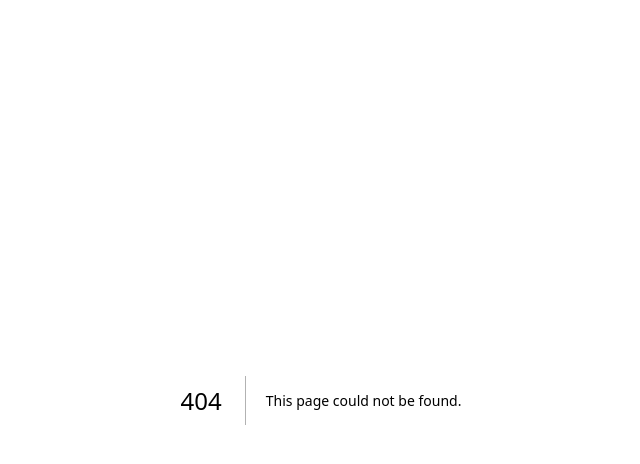
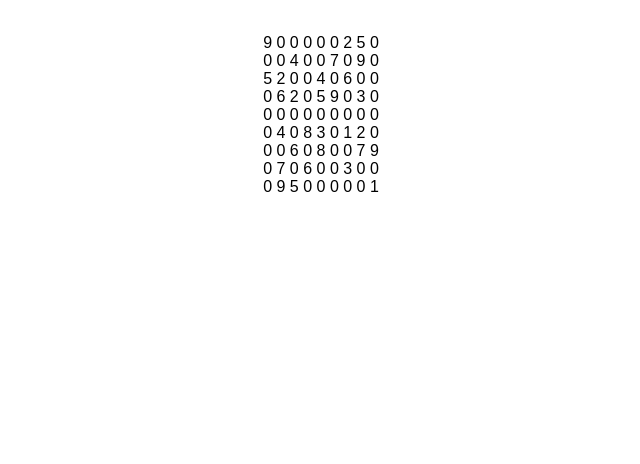
Before and after one commit to vadimgierko/sudoku-solver, a Next.js app: page /use-backtracking-algorithm in a window 1280 px wide. Before the commit this address had no page. Shown: the top 464 px of the page, without its empty margins (319-959 px from the left). Built offline with nearby package versions, Linux system fonts and the light colour scheme.

Commit message:
create backtracking algo page and partial algo

```diff
--- /dev/null
+++ b/src/pages/use-backtracking-algorithm/index.tsx
@@ -0,0 +1,105 @@
+import { useEffect, useState } from "react";
+
+const TEMPLATE_BOARD = [
+	[9, 0, 0, 0, 0, 0, 2, 5, 0],
+	[0, 0, 4, 0, 0, 7, 0, 9, 0],
+	[5, 2, 0, 0, 4, 0, 6, 0, 0],
+	[0, 6, 2, 0, 5, 9, 0, 3, 0],
+	[0, 0, 0, 0, 0, 0, 0, 0, 0],
+	[0, 4, 0, 8, 3, 0, 1, 2, 0],
+	[0, 0, 6, 0, 8, 0, 0, 7, 9],
+	[0, 7, 0, 6, 0, 0, 3, 0, 0],
+	[0, 9, 5, 0, 0, 0, 0, 0, 1],
+];
+
+function generateBoardString(board: number[][]) {
+	let boardString = "";
+	for (let r = 0; r < 9; r++) {
+		let rowParagraph = "";
+		for (let c = 0; c < 9; c++) {
+			rowParagraph = rowParagraph + board[r][c] + "  ";
+		}
+		boardString = boardString + "<br>" + rowParagraph;
+	}
+	return boardString;
+}
+
+function findEmptyCell(board: number[][]) {
+	let cords: { r: number; c: number } | null = null;
+
+	// loop over cells until find empty:
+	for (let r = 0; r < 9; r++) {
+		for (let c = 0; c < 9; c++) {
+			// console.log(r, c, board[r][c]);
+			if (!board[r][c]) {
+				cords = { r, c };
+				return cords;
+			}
+		}
+	}
+
+	return cords;
+}
+
+function findEmptyCellValue(
+	board: number[][],
+	cords: { r: number; c: number }
+) {
+	let value = 1;
+
+	// check if the value is unique in a row, col & 3*3 box:
+	const isUniqueInTheRow = !board[cords.r].includes(value);
+
+	let isUniqueInTheCol = true;
+	for (let r = 0; r < 9; r++) {
+		if (board[r][cords.c]) {
+			isUniqueInTheCol = false;
+			return null;
+		}
+	}
+
+	// const isUniqueInTheBox
+	if (isUniqueInTheRow && isUniqueInTheRow) {
+		return value;
+	} else {
+		return null;
+	}
+}
+
+export default function UseBacktrackingAlgorithmPage() {
+	const [isInit, setIsInit] = useState(true);
+	const [isSolved, setIsSolved] = useState(false);
+	const [board, setBoard] = useState<number[][]>(TEMPLATE_BOARD);
+	const boardString = generateBoardString(board);
+	const [steps, setSteps] = useState<{ r: number; c: number; value: number }[]>(
+		[]
+	);
+
+	useEffect(() => {
+		if (!isInit) return;
+
+		if (!isSolved) {
+			// 1. find nearest empty cell:
+			const emptyCellCords = findEmptyCell(board);
+
+			if (!emptyCellCords) {
+				console.log("There is no empty cells anymore");
+				// TODO: check if sudoku is solved
+				setIsInit(false);
+				setIsSolved(true);
+				return;
+			}
+
+			// 2. fulfill the cell with the value:
+			const emptyCellValue = findEmptyCellValue(board, emptyCellCords);
+
+			if (emptyCellValue)
+				setSteps((steps) => [
+					...steps,
+					{ ...emptyCellCords, value: emptyCellValue },
+				]);
+		}
+	}, [board, isInit, isSolved]);
+
+	return <p dangerouslySetInnerHTML={{ __html: boardString }} />;
+}
```
